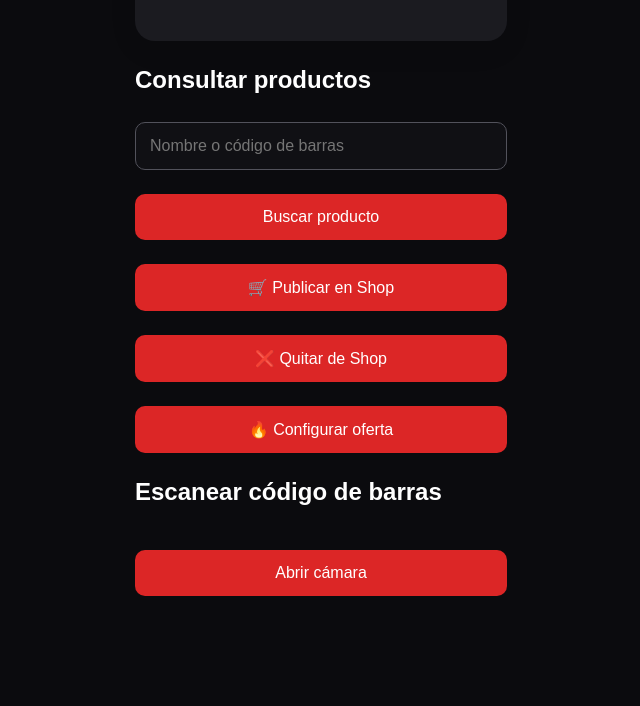
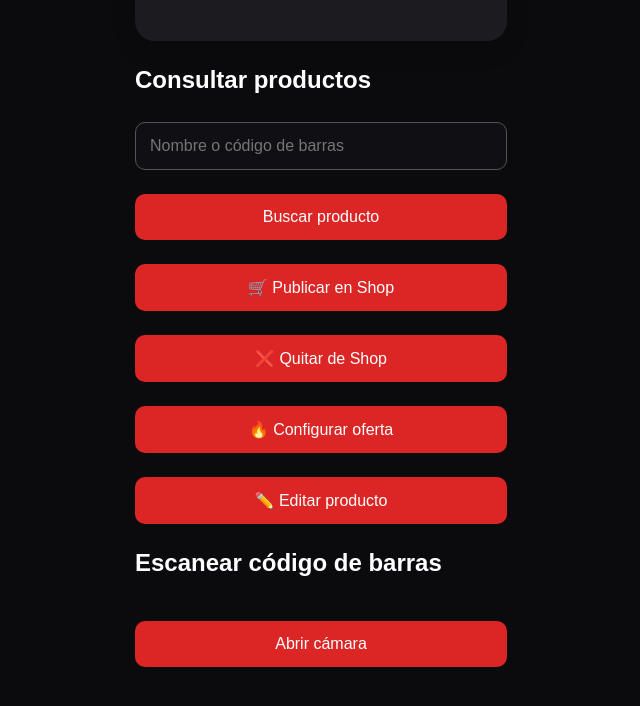
Before and after one commit to emilianobugnon05-blip/la-barraca-stock, a plain HTML site: page index.html in a window 1280 px wide. Shown: the part 468-1174 px from the top of the page, without its empty margins (319-959 px from the left). Drawn offline with nearby package versions, Linux system fonts and the light colour scheme.

Commit message:
Update index.html

```diff
--- a/index.html
+++ b/index.html
@@ -92,7 +92,9 @@ letter-spacing: 1px; }
 <button type="button" onclick="editarPromocionProducto()">
   🔥 Configurar oferta
 </button>
-
+<button type="button" onclick="editarProductoBuscado()">
+  ✏️ Editar producto
+</button>
   <div id="resultadoBusqueda"></div>
 </section>
 
@@ -688,6 +690,144 @@ async function editarPromocionProducto() {
     : "Promoción desactivada correctamente.");
 }
 
+let editandoProducto = false;
+
+async function editarProductoBuscado() {
+  if (editandoProducto) return;
+
+  const codigo = document.getElementById("busqueda").value.trim();
+
+  if (!codigo) {
+    alert("Ingresá el código de barras del producto que querés editar.");
+    return;
+  }
+
+  editandoProducto = true;
+
+  try {
+    const { data: sesion, error: errorSesion } = await db.auth.getUser();
+
+    if (errorSesion || !sesion?.user) {
+      alert("Primero iniciá sesión.");
+      return;
+    }
+
+    const { data: perfil, error: errorPerfil } = await db
+      .from("perfiles")
+      .select("nivel")
+      .eq("usuario_id", sesion.user.id)
+      .single();
+
+    if (errorPerfil || Number(perfil?.nivel) !== 1) {
+      alert("Solo el administrador puede editar productos.");
+      return;
+    }
+
+    const { data: productos, error } = await db
+      .from("productos")
+      .select("id,nombre,precio_venta,stock,precio_promocion,en_promocion")
+      .eq("codigo_barras", codigo)
+      .limit(2);
+
+    if (error) throw error;
+
+    if (!productos || productos.length !== 1) {
+      alert("No se encontró un producto único con ese código.");
+      return;
+    }
+
+    const producto = productos[0];
+
+    const nuevoNombre = prompt(
+      "Nombre del producto:",
+      producto.nombre
+    );
+    if (nuevoNombre === null) return;
+
+    const nombre = nuevoNombre.trim();
+    if (!nombre) {
+      alert("El nombre no puede quedar vacío.");
+      return;
+    }
+
+    const respuestaPrecio = prompt(
+      "Precio normal de venta:",
+      producto.precio_venta
+    );
+    if (respuestaPrecio === null) return;
+
+    const textoPrecio = respuestaPrecio.trim();
+    const precio = Number(textoPrecio);
+
+    if (!textoPrecio || !Number.isFinite(precio) || precio <= 0) {
+      alert("Ingresá un precio válido mayor que cero.");
+      return;
+    }
+
+    const respuestaStock = prompt(
+      "Stock TOTAL disponible (no unidades a sumar):",
+      producto.stock
+    );
+    if (respuestaStock === null) return;
+
+    const textoStock = respuestaStock.trim();
+    const stock = Number(textoStock);
+
+    if (!textoStock || !Number.isSafeInteger(stock) || stock < 0) {
+      alert("El stock debe ser un número entero igual o mayor que cero.");
+      return;
+    }
+
+    let precioPromocion = producto.precio_promocion;
+    let enPromocion = producto.en_promocion === true;
+
+    if (enPromocion && Number(precioPromocion) >= precio) {
+      alert(
+        "El nuevo precio normal no puede ser igual o menor que la oferta activa. " +
+        "Primero modificá la oferta con el botón Configurar oferta."
+      );
+      return;
+    }
+
+    if (!confirm(
+      "¿Guardar estos cambios?\n\n" +
+      "Producto: " + nombre +
+      "\nPrecio: $" + precio +
+      "\nStock total: " + stock
+    )) return;
+
+    const { data: actualizado, error: errorGuardar } = await db
+      .from("productos")
+      .update({
+        nombre: nombre,
+        precio_venta: precio,
+        stock: stock
+      })
+      .eq("id", producto.id)
+      .eq("stock", producto.stock)
+      .select("id");
+
+    if (errorGuardar) throw errorGuardar;
+
+    if (!actualizado || actualizado.length !== 1) {
+      alert(
+        "No se guardaron los cambios. Es posible que el stock haya cambiado. " +
+        "Buscá nuevamente el producto."
+      );
+      return;
+    }
+
+    alert("¡Producto actualizado correctamente!");
+
+    await buscarProducto();
+
+  } catch (error) {
+    alert("No se pudo editar el producto: " + error.message);
+  } finally {
+    editandoProducto = false;
+  }
+}
+
 </script>
 </body>
 </html>
```
